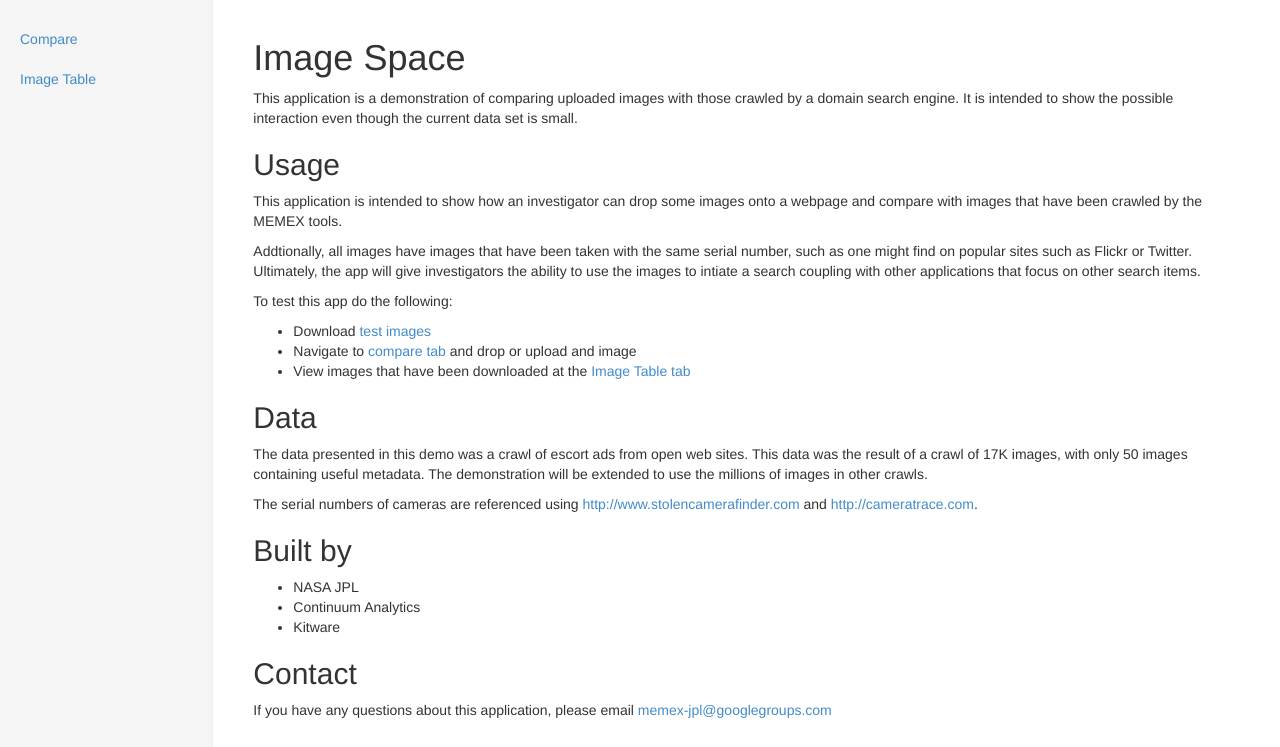
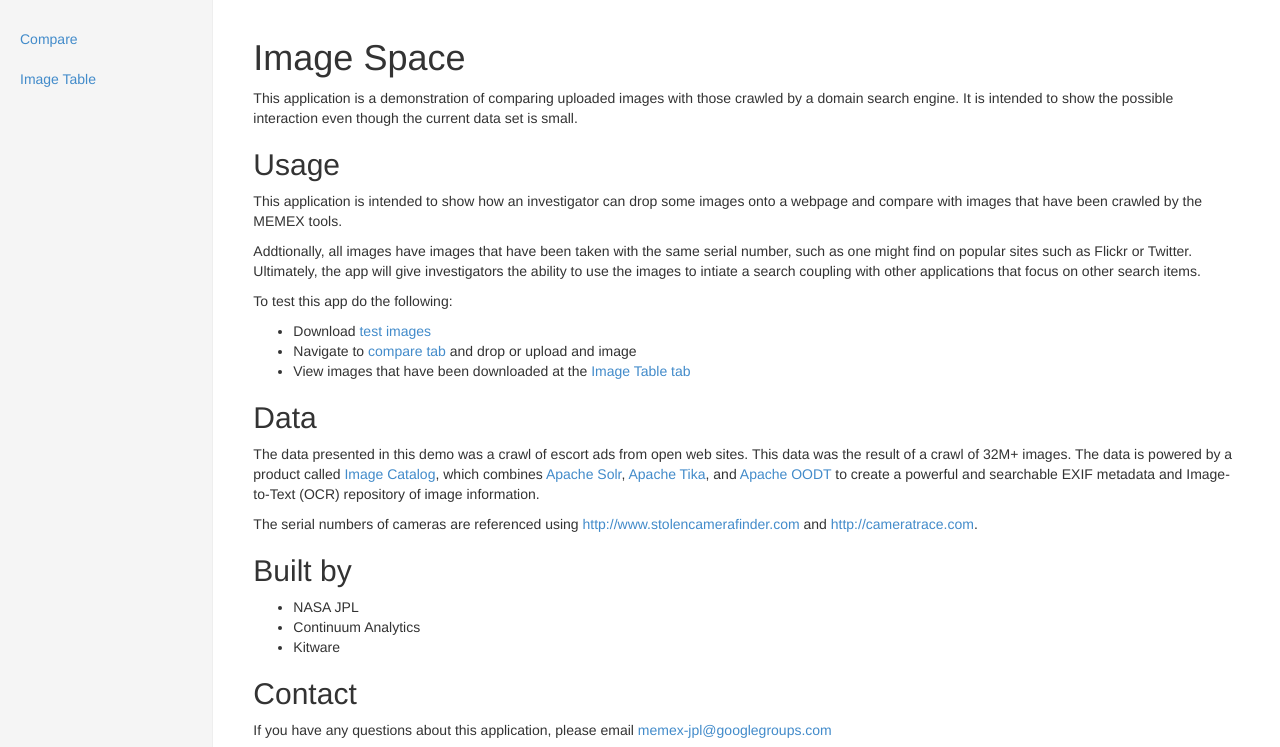
Before and after one commit to quasiben/image_solr, a Flask app: template image_space/templates/overview.html in a window 1280 px wide. Shown: the part 52-799 px from the top of the page. Run offline with Flask 2, Linux system fonts and the light colour scheme; the template is opened without the code that fills it, so the values that code supplies are empty; some libraries are stand-ins or nearby versions.

Commit message:
Add links to Image Cat and products.

```diff
--- a/image_space/templates/overview.html
+++ b/image_space/templates/overview.html
@@ -51,10 +51,13 @@
     <h2>Data</h2>
     <p>
       The data presented in this demo was a crawl of escort ads from
-      open web sites.  This data was the result of a crawl of 17K
-      images, with only 50 images containing useful metadata. The
-      demonstration will be extended to use the millions of images in
-      other crawls.
+      open web sites.  This data was the result of a crawl of 32M+
+      images.
+
+      The data is powered by a product called <a href="https://github.com/chrismattmann/imagecat.git">Image Catalog</a>,
+      which combines <a href="http://lucene.apache.org/solr/">Apache Solr</a>, <a href="http://tika.apache.org/">Apache Tika</a>,
+      and <a href="http://oodt.apache.org/">Apache OODT</a> to create a powerful and searchable EXIF metadata and Image-to-Text
+      (OCR) repository of image information.
     </p>
     <p>
       The serial numbers of cameras are referenced
```
